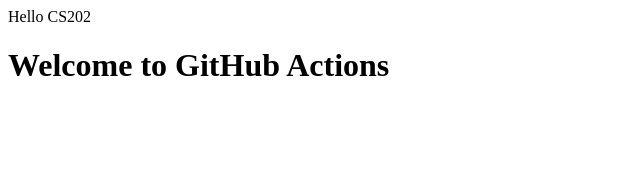
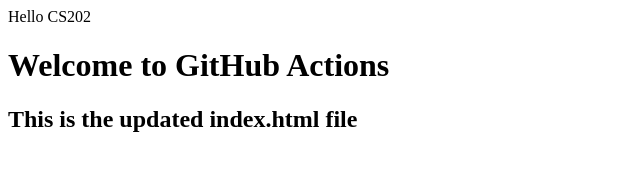
Before and after one commit to YoobeeCollegeCHC/version-controlling-with-git-yasassrime, a plain HTML site: page index.html in a window 1280 px wide. Shown: the whole page, without its empty margins (0-640 px from the left). Drawn offline with Linux system fonts and the light colour scheme.

Commit message:
updated index.html file

```diff
--- a/index.html
+++ b/index.html
@@ -2,5 +2,6 @@
 	<head>Hello CS202</HEAD>
 	<body>
 		<h1>Welcome to GitHub Actions</h1>
+        <h2>This is the updated index.html file</h2>
 	</body>
 </html>
```
